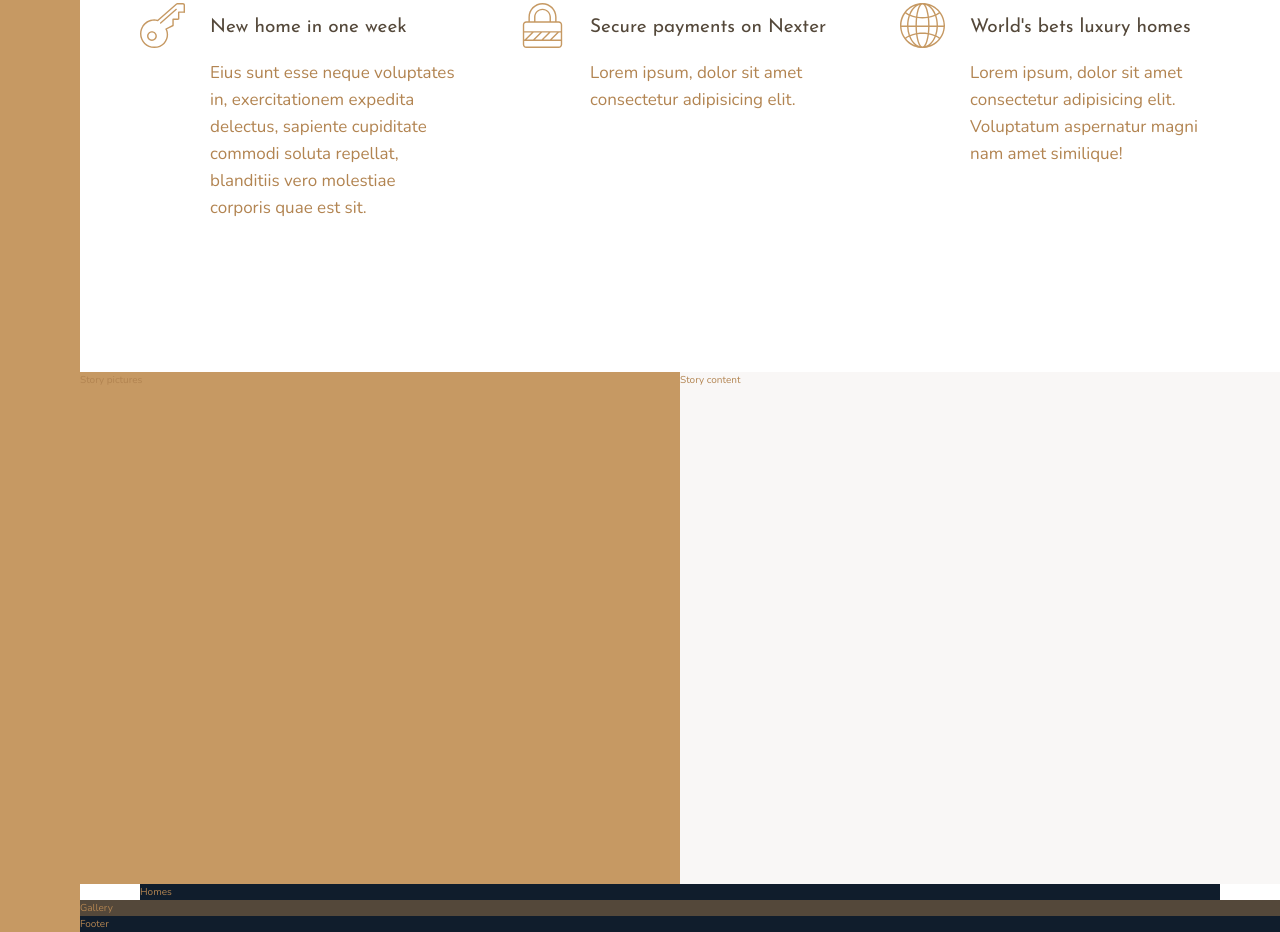
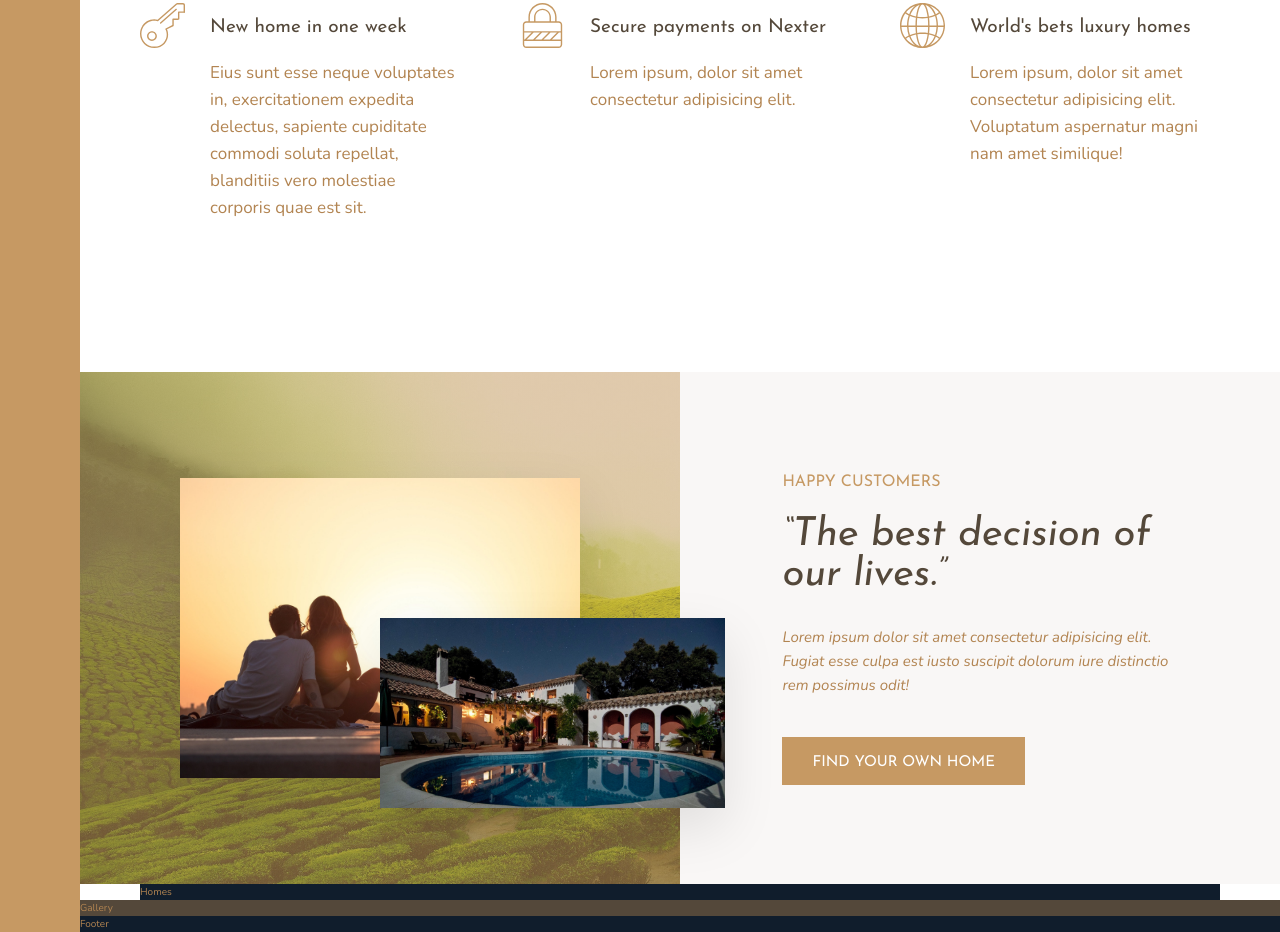
Before and after one commit to TadasBalsys/Nexter, a website: page index.html in a window 1280 px wide. Shown: the part 991-1923 px from the top of the page. Drawn offline with nearby package versions, Linux system fonts and the light colour scheme; files whose address does not match are found by name.

Commit message:
Created Story section.

```diff
--- a/index.html
+++ b/index.html
@@ -70,8 +70,18 @@
         </p>
       </div>
     </section>
-    <div class="story__pictures">Story pictures</div>
-    <div class="story__content">Story content</div>
+    <div class="story__pictures">
+      <img class="story__img--1" src="img/story-1.jpeg" alt="Couple with new house">
+      <img class="story__img--2" src="img/story-2.jpeg" alt="New house">
+    </div>
+    <div class="story__content">
+      <h3 class="heading-3 mb-sm">Happy Customers</h3>
+      <h2 class="heading-2 heading-2--dark mb-md">&ldquo;The best decision of our lives.&rdquo;</h2>
+      <p class="story__text">
+        Lorem ipsum dolor sit amet consectetur adipisicing elit. Fugiat esse culpa est iusto suscipit dolorum iure distinctio rem possimus odit!
+      </p>
+      <button class="btn">Find your own home</button>
+    </div>
     <section class="homes">Homes</section>
     <section class="gallery">Gallery</section>
     <footer class="footer">Footer</footer>
--- a/sass/_story.scss
+++ b/sass/_story.scss
@@ -1,11 +1,44 @@
 .story {
   &__pictures {
-    background-color: $color-primary;
     grid-column: full-start / col-end 4;
+    background-image: linear-gradient(
+        rgba($color-primary, 0.5),
+        rgba($color-primary, 0.5)
+      ),
+      url(../img//back.jpg);
+    background-size: cover;
+    display: grid;
+    grid-template-columns: repeat(6, 1fr);
+    grid-template-rows: repeat(6, 1fr);
+    align-items: center;
+  }
+
+  &__img--1 {
+    width: 100%;
+    grid-area: 2 / 2 / 6 / 6;
+    box-shadow: 0 2rem 5rem rgba($color: #000000, $alpha: 0.1);
+  }
+
+  &__img--2 {
+    width: 115%;
+    grid-area: 4 / 4 / 6 / 7;
+    z-index: 10;
+    box-shadow: 0 2rem 5rem rgba($color: #000000, $alpha: 0.1);
   }
 
   &__content {
     background-color: $color-grey-light-1;
     grid-column: col-start 5 / full-end;
+    padding: 6rem 8vw;
+    display: flex;
+    flex-direction: column;
+    justify-content: center;
+    align-items: flex-start;
+  }
+
+  &__text {
+    font-size: 1.5rem;
+    font-style: italic;
+    margin-bottom: 4rem;
   }
 }
--- a/sass/_typography.scss
+++ b/sass/_typography.scss
@@ -1,6 +1,28 @@
 %heading {
   font-family: $font-display;
   font-weight: 400;
+}
+
+.heading-2 {
+  @extend %heading;
+  font-size: 4rem;
+  font-style: italic;
+  line-height: 1;
+
+  &--light {
+    color: $color-grey-light-1;
+  }
+
+  &--dark {
+    color: $color-grey-dark-1;
+  }
+}
+
+.heading-3 {
+  @extend %heading;
+  font-size: 1.6rem;
+  color: $color-primary;
+  text-transform: uppercase;
 }
 
 .heading-4 {
@@ -14,3 +36,37 @@
     color: $color-grey-dark-1;
   }
 }
+
+.btn {
+  // There is blank space in the bottom of the button text. Added smaller bottom padding to fix it.
+  padding: 1.8rem 3rem 1.5rem;
+  background-color: $color-primary;
+  color: #fff;
+  border: none;
+  border-radius: 0;
+  font-family: $font-display;
+  font-size: 1.5rem;
+  text-transform: uppercase;
+  cursor: pointer;
+  transition: all 0.2s;
+
+  &:hover {
+    background-color: $color-primary-dark;
+  }
+}
+
+.mb-sm {
+  margin-bottom: 2rem;
+}
+
+.mb-md {
+  margin-bottom: 3rem;
+}
+
+.mb-lg {
+  margin-bottom: 4rem;
+}
+
+.mb-hg {
+  margin-bottom: 8rem;
+}
```
Also changed, not shown: css/style.css.
